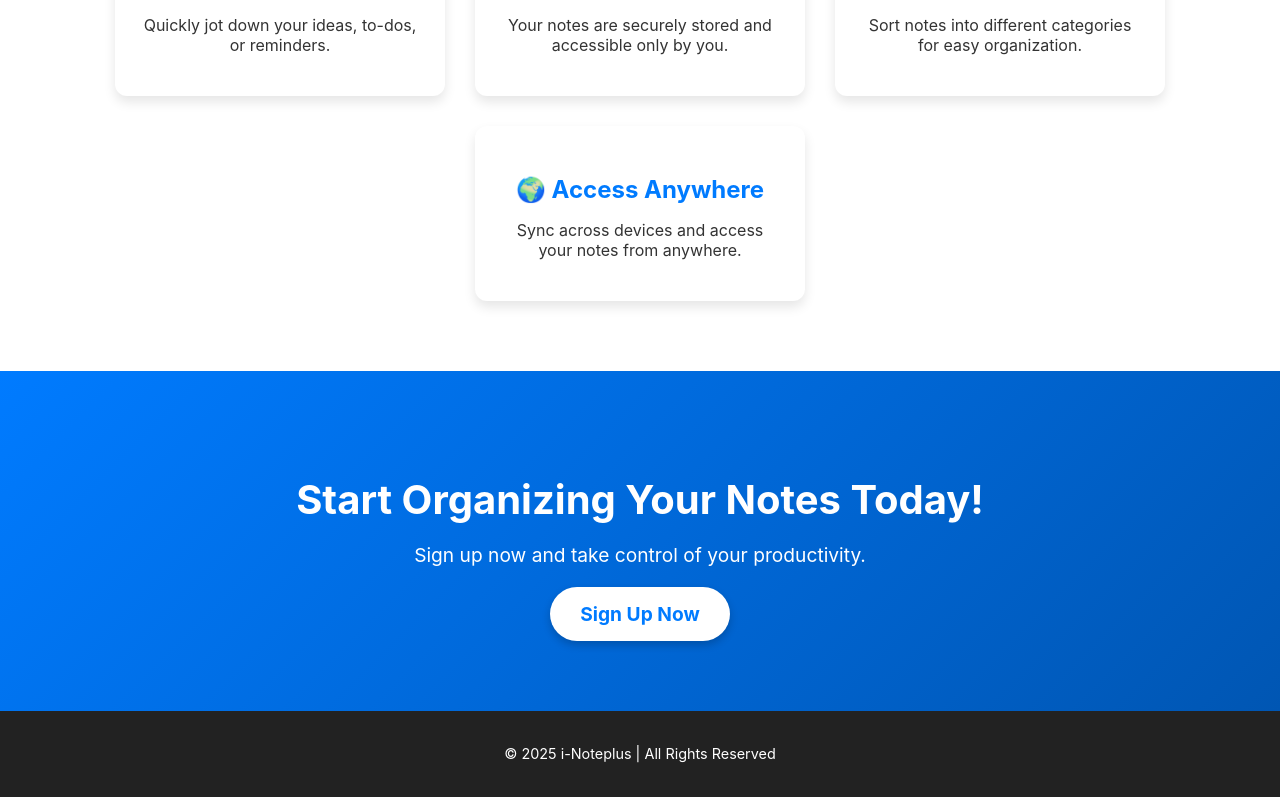
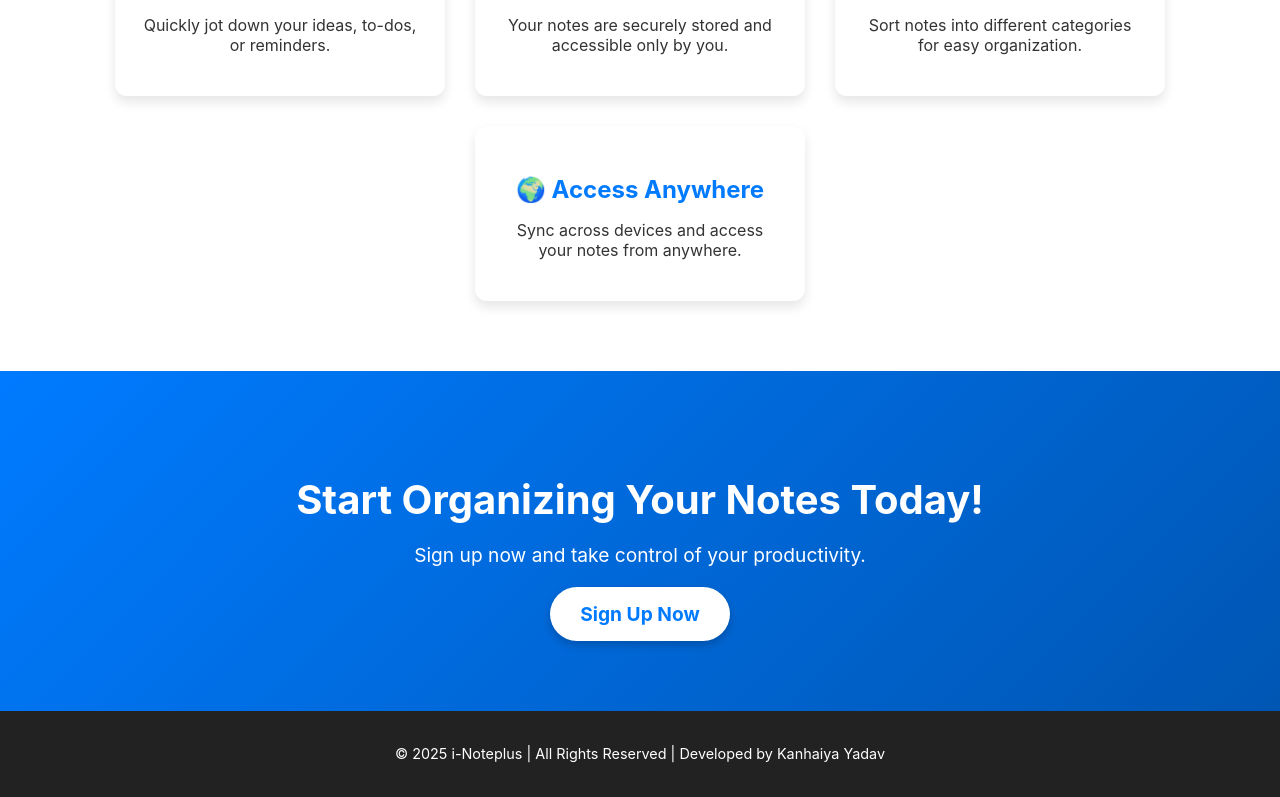
Before and after one commit to yadukanha2405/mca-project-notepad, a React (Create React App) app: page / in a window 1280 px wide. Shown: the part 722-1519 px from the top of the page. Built offline with nearby package versions, Linux system fonts and the light colour scheme; no server answers.

Commit message:
Testing my repo

```diff
--- a/src/components/Home/Home.js
+++ b/src/components/Home/Home.js
@@ -46,7 +46,7 @@ const Home = () => {
       </section>
 
       <footer>
-        <p>© {new Date().getFullYear()} i-Noteplus | All Rights Reserved</p>
+        <p>© {new Date().getFullYear()} i-Noteplus | All Rights Reserved | Developed by Kanhaiya Yadav</p>
       </footer>
     </div>
   );
```
